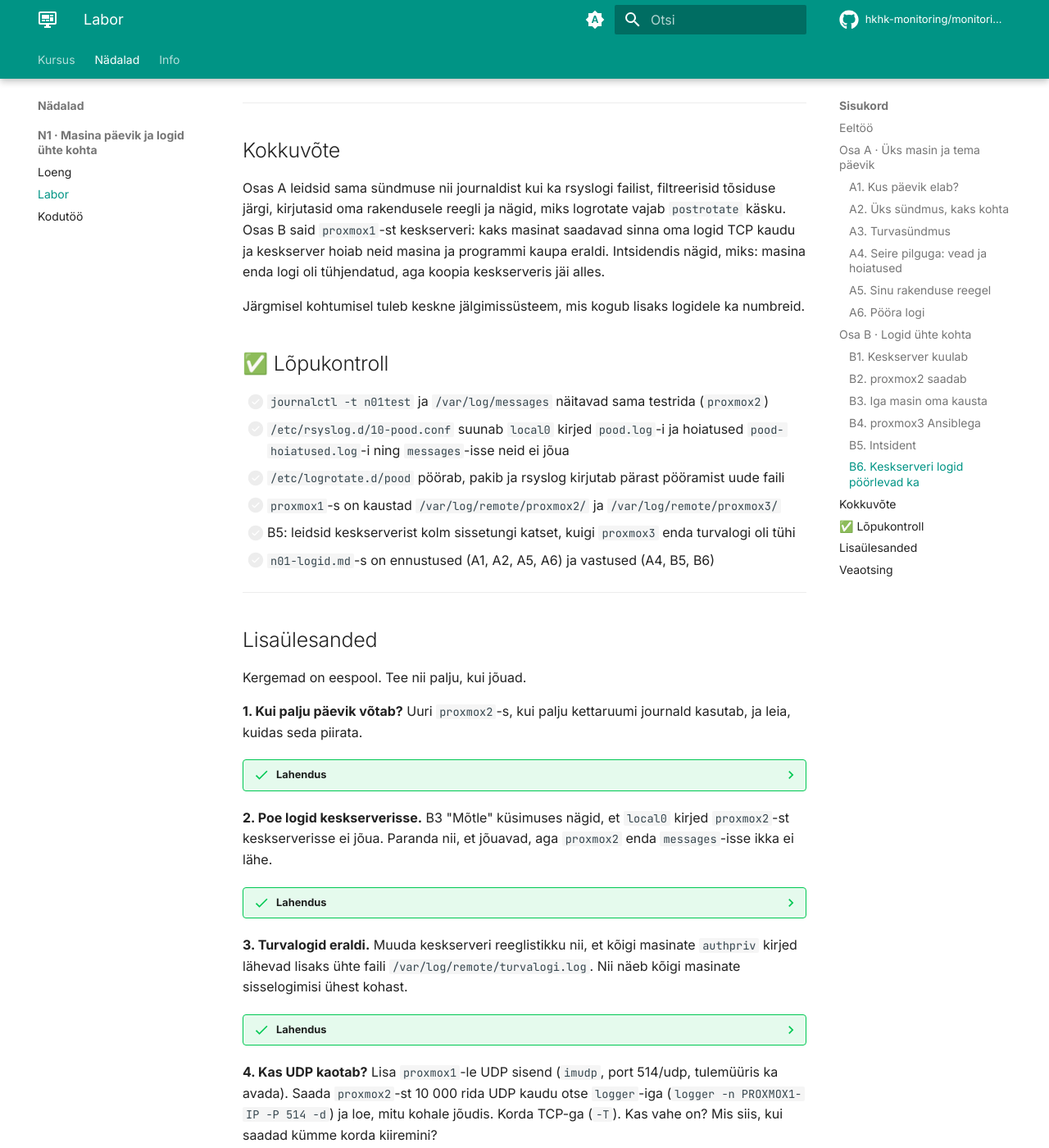
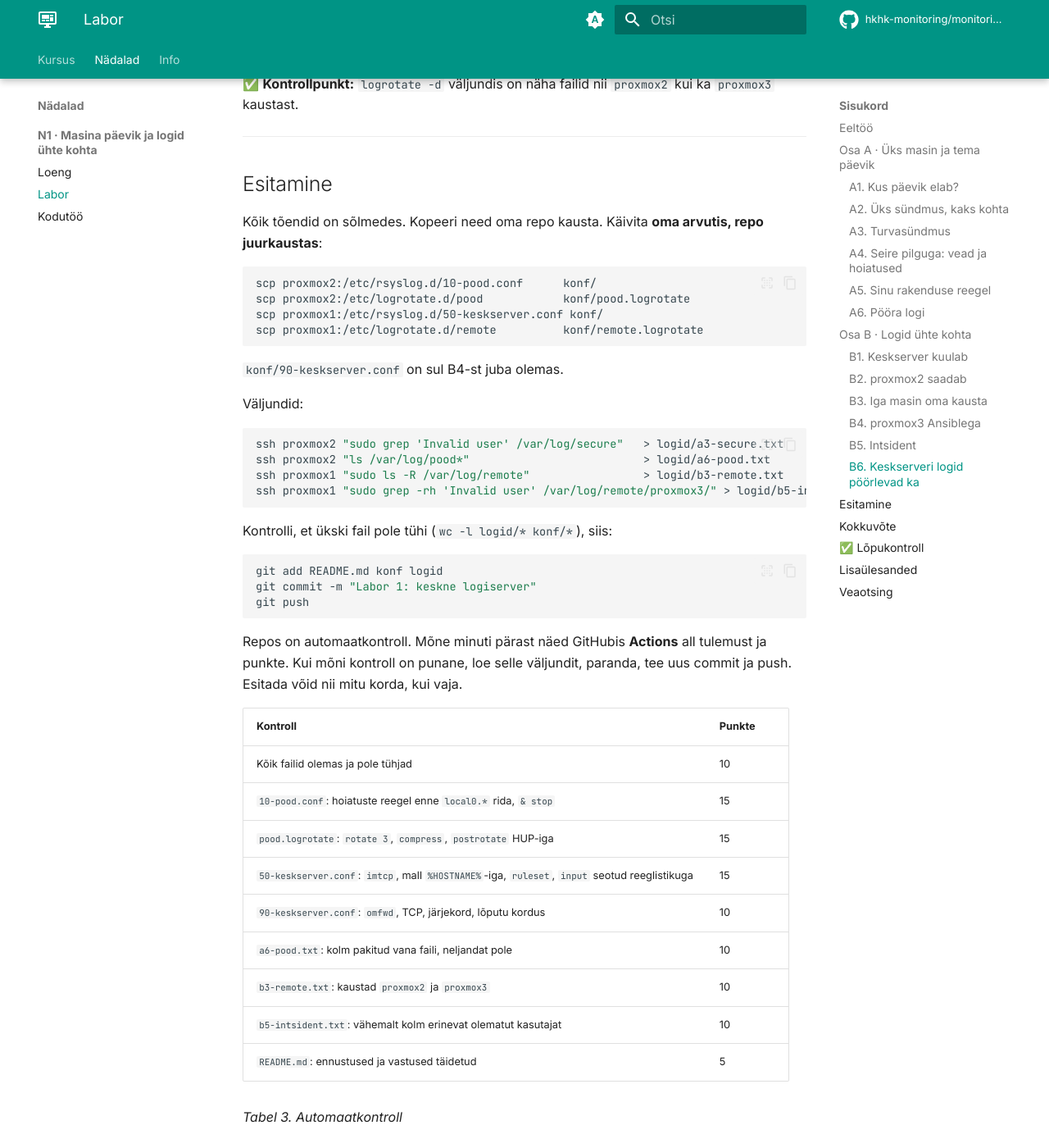
Before and after one commit to hkhk-monitoring/monitoring, an MkDocs documentation site: the page built from docs/week01/lab.md, in a window 1280 px wide and 1400 px high, scrolled down 14551 px. Shown: the whole window at 82% size. Built offline with MkDocs 1.6.1 and Material for MkDocs 9.7.7, drawn with Linux system fonts in a browser that asks for light colours; comment, search, counter and statistics services are not loaded; some of the changed text lies outside the part shown.

Commit message:
N1 praktikum ja kodutöö; kontrollid

````diff
--- a/docs/week01/lab.md
+++ b/docs/week01/lab.md
@@ -22,25 +22,21 @@
     5. seadistada keskse logiserveri ja saata sinna kahe masina logid;
     6. leida keskserverist turvasündmuse jäljed.
 
-    **Mis valmib:** `proxmox1` võtab vastu `proxmox2` ja `proxmox3` logid ja hoiab neid masina kaupa eraldi. Sinu arvutis on fail `n01-logid.md` vastuste ja tõenditega.
+    **Mis valmib:** `proxmox1` võtab vastu `proxmox2` ja `proxmox3` logid ja hoiab neid masina kaupa eraldi. Sinu Classroomi repos on `README.md` vastustega ning kaustades `konf/` ja `logid/` tõendid. Automaatkontroll annab kuni 100 punkti.
 
 ---
 
 ## Eeltöö
 
-Loo oma arvutis töökaust ja ava see VS Code'is:
+Ava õpetaja antud GitHub Classroomi link ja võta ülesanne vastu. Sulle tehakse oma repo, nagu automatiseerimise kursusel. Klooni see oma arvutisse ja ava VS Code'is:
 
 ```bash
-mkdir -p ~/monitooring/n01
-cd ~/monitooring/n01
+git clone <sinu-repo-url>
+cd <sinu-repo>
 code .
 ```
 
-Loo fail `n01-logid.md` ainult pealkirjaga. Sisu lisad laboris samm-sammult:
-
-```markdown
-# N1 logid
-```
+Repos on `README.md` (siia kirjutad laboris ennustused ja vastused, pealkirjad on juba olemas) ning tühjad kaustad `konf/` ja `logid/` (sinna kopeerid lõpus oma konfid ja väljundid, vt [Esitamine](#esitamine)).
 
 Kontrolli, et kõik kolm sõlme vastavad (sama tsükkel nagu automatiseerimise nädalal 1):
 
@@ -70,7 +66,7 @@
 
 ### A1. Kus päevik elab?
 
-**Ennusta enne** ja kirjuta faili `n01-logid.md`: kas `proxmox2` päevik (journald) elab üle masina taaskäivituse või kaob see?
+**Ennusta enne** ja kirjuta faili `README.md`: kas `proxmox2` päevik (journald) elab üle masina taaskäivituse või kaob see?
 
 Kontrolli:
 
@@ -151,7 +147,7 @@
 
 Peata terminal 1-s `tail -f` (`Ctrl+C`).
 
-✅ **Kontrollpunkt:** oskad sama `logger`-i rea üles leida nii `journalctl`-ist kui ka failist `/var/log/messages`. Kirjuta `n01-logid.md`-sse, kas ennustus läks täppi.
+✅ **Kontrollpunkt:** oskad sama `logger`-i rea üles leida nii `journalctl`-ist kui ka failist `/var/log/messages`. Kirjuta `README.md`-sse, kas ennustus läks täppi.
 
 ### A3. Turvasündmus
 
@@ -207,7 +203,7 @@
 journalctl -p warning --since "1 hour ago" -o short
 ```
 
-Kirjuta `n01-logid.md`-sse:
+Kirjuta `README.md`-sse:
 
 ```markdown
 ## A4
@@ -286,7 +282,7 @@
 logger -p local0.err     -t pood "makse ebaõnnestus"
 ```
 
-Kirjuta ennustus `n01-logid.md`-sse, siis lisa reegel, kontrolli, taaskäivita ja testi. Reeglifail on nüüd:
+Kirjuta ennustus `README.md`-sse, siis lisa reegel, kontrolli, taaskäivita ja testi. Reeglifail on nüüd:
 
 ```text
 local0.warning    /var/log/pood-hoiatused.log
@@ -443,7 +439,7 @@
 
 Oodatav tulemus: rida, kus `0.0.0.0:514` ja `rsyslogd`. Keskserver kuulab.
 
-**Mõtle enne B2-te:** kui `proxmox2` saadab nüüd oma logid, kuhu need `proxmox1`-s jõuavad? (Vihje: A1 reeglid kehtivad kõigile kirjetele, ka võrgust tulnutele.) Kirjuta oma arvamus `n01-logid.md`-sse, kontrollime B2-s.
+**Mõtle enne B2-te:** kui `proxmox2` saadab nüüd oma logid, kuhu need `proxmox1`-s jõuavad? (Vihje: A1 reeglid kehtivad kõigile kirjetele, ka võrgust tulnutele.) Kirjuta oma arvamus `README.md`-sse, kontrollime B2-s.
 
 ### B2. proxmox2 saadab
 
@@ -578,10 +574,10 @@
 
 `proxmox3` vajab täpselt sama faili, mis `proxmox2`-l. Käsitsi kopeerimise asemel kasuta Ansiblet, nagu automatiseerimise kursusel.
 
-Too fail oma arvutisse:
+Too fail oma arvutisse, otse repo kausta `konf/` (see on ka esitamise tõend):
 
 ```bash
-scp proxmox2:/etc/rsyslog.d/90-keskserver.conf .
+scp proxmox2:/etc/rsyslog.d/90-keskserver.conf konf/
 ```
 
 Saada see `proxmox3`-sse ja taaskäivita rsyslog. Kirjuta kaks Ansible ad-hoc käsku ise. Vajad mooduleid `ansible.builtin.copy` ja `ansible.builtin.service`, `-b` (sudo) ja inventory't `-i proxmox3,`. Meenuta automatiseerimise nädalat 3.
@@ -589,7 +585,7 @@
 ??? tip "Vihje, kui jääd kinni"
     ```bash
     ansible all -i proxmox3, -b -m ansible.builtin.copy \
-      -a "src=90-keskserver.conf dest=/etc/rsyslog.d/90-keskserver.conf"
+      -a "src=konf/90-keskserver.conf dest=/etc/rsyslog.d/90-keskserver.conf"
     ansible all -i proxmox3, -b -m ansible.builtin.service \
       -a "name=rsyslog state=restarted"
     ```
@@ -625,7 +621,7 @@
 
 `-r` otsib kõigist kausta failidest. Miks mitte `sudo grep ... /var/log/remote/proxmox3/*.log`? rsyslog loob kaustad õigustega `700` (ainult root). `*` laiendab sinu enda shell **enne** `sudo`-t ja sina kausta sisse ei näe, nii et grep saab failinime asemel tärni.
 
-Kirjuta `n01-logid.md`-sse:
+Kirjuta `README.md`-sse:
 
 ```markdown
 ## B5 intsident
@@ -645,9 +641,57 @@
 - kas pöörata ajaga või suuruse järgi?
 - mitu vana faili hoida, kui turvasündmus avastatakse sageli alles nädalate pärast?
 
-Kontrolli `sudo logrotate -d /etc/logrotate.d/remote`-ga, et logrotate leiab mõlema masina failid. Kirjuta `n01-logid.md`-sse oma valikud ja ühe lausega põhjendus.
+Kontrolli `sudo logrotate -d /etc/logrotate.d/remote`-ga, et logrotate leiab mõlema masina failid. Kirjuta `README.md`-sse oma valikud ja ühe lausega põhjendus.
 
 ✅ **Kontrollpunkt:** `logrotate -d` väljundis on näha failid nii `proxmox2` kui ka `proxmox3` kaustast.
+
+---
+
+## Esitamine
+
+Kõik tõendid on sõlmedes. Kopeeri need oma repo kausta. Käivita **oma arvutis, repo juurkaustas**:
+
+```bash
+scp proxmox2:/etc/rsyslog.d/10-pood.conf      konf/
+scp proxmox2:/etc/logrotate.d/pood            konf/pood.logrotate
+scp proxmox1:/etc/rsyslog.d/50-keskserver.conf konf/
+scp proxmox1:/etc/logrotate.d/remote          konf/remote.logrotate
+```
+
+`konf/90-keskserver.conf` on sul B4-st juba olemas.
+
+Väljundid:
+
+```bash
+ssh proxmox2 "sudo grep 'Invalid user' /var/log/secure"   > logid/a3-secure.txt
+ssh proxmox2 "ls /var/log/pood*"                          > logid/a6-pood.txt
+ssh proxmox1 "sudo ls -R /var/log/remote"                 > logid/b3-remote.txt
+ssh proxmox1 "sudo grep -rh 'Invalid user' /var/log/remote/proxmox3/" > logid/b5-intsident.txt
+```
+
+Kontrolli, et ükski fail pole tühi (`wc -l logid/* konf/*`), siis:
+
+```bash
+git add README.md konf logid
+git commit -m "Labor 1: keskne logiserver"
+git push
+```
+
+Repos on automaatkontroll. Mõne minuti pärast näed GitHubis **Actions** all tulemust ja punkte. Kui mõni kontroll on punane, loe selle väljundit, paranda, tee uus commit ja push. Esitada võid nii mitu korda, kui vaja.
+
+| Kontroll | Punkte |
+|---|---|
+| Kõik failid olemas ja pole tühjad | 10 |
+| `10-pood.conf`: hoiatuste reegel enne `local0.*` rida, `& stop` | 15 |
+| `pood.logrotate`: `rotate 3`, `compress`, `postrotate` HUP-iga | 15 |
+| `50-keskserver.conf`: `imtcp`, mall `%HOSTNAME%`-iga, `ruleset`, `input` seotud reeglistikuga | 15 |
+| `90-keskserver.conf`: `omfwd`, TCP, järjekord, lõputu kordus | 10 |
+| `a6-pood.txt`: kolm pakitud vana faili, neljandat pole | 10 |
+| `b3-remote.txt`: kaustad `proxmox2` ja `proxmox3` | 10 |
+| `b5-intsident.txt`: vähemalt kolm erinevat olematut kasutajat | 10 |
+| `README.md`: ennustused ja vastused täidetud | 5 |
+
+*Tabel 3. Automaatkontroll*
 
 ---
 
@@ -664,7 +708,8 @@
 - [ ] `/etc/logrotate.d/pood` pöörab, pakib ja rsyslog kirjutab pärast pööramist uude faili
 - [ ] `proxmox1`-s on kaustad `/var/log/remote/proxmox2/` ja `/var/log/remote/proxmox3/`
 - [ ] B5: leidsid keskserverist kolm sissetungi katset, kuigi `proxmox3` enda turvalogi oli tühi
-- [ ] `n01-logid.md`-s on ennustused (A1, A2, A5, A6) ja vastused (A4, B5, B6)
+- [ ] `README.md`-s on ennustused (A1, A2, A5, A6) ja vastused (A4, B5, B6)
+- [ ] repo on push'itud ja Actions näitab 100 punkti
 
 ---
 
````
Also changed, not shown: docs/week01/homework.md (+13 -3 lines), 2 other files.
